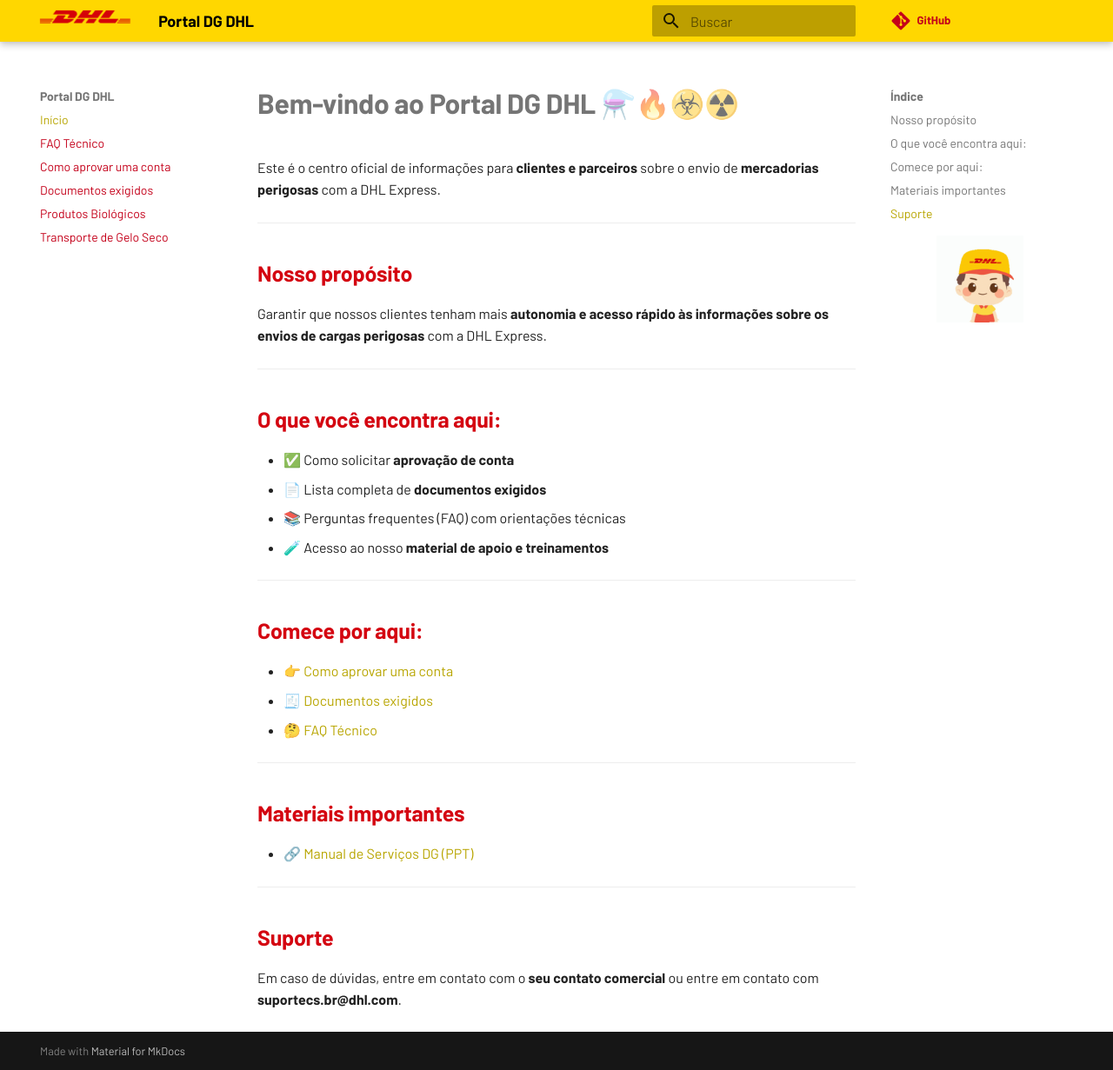
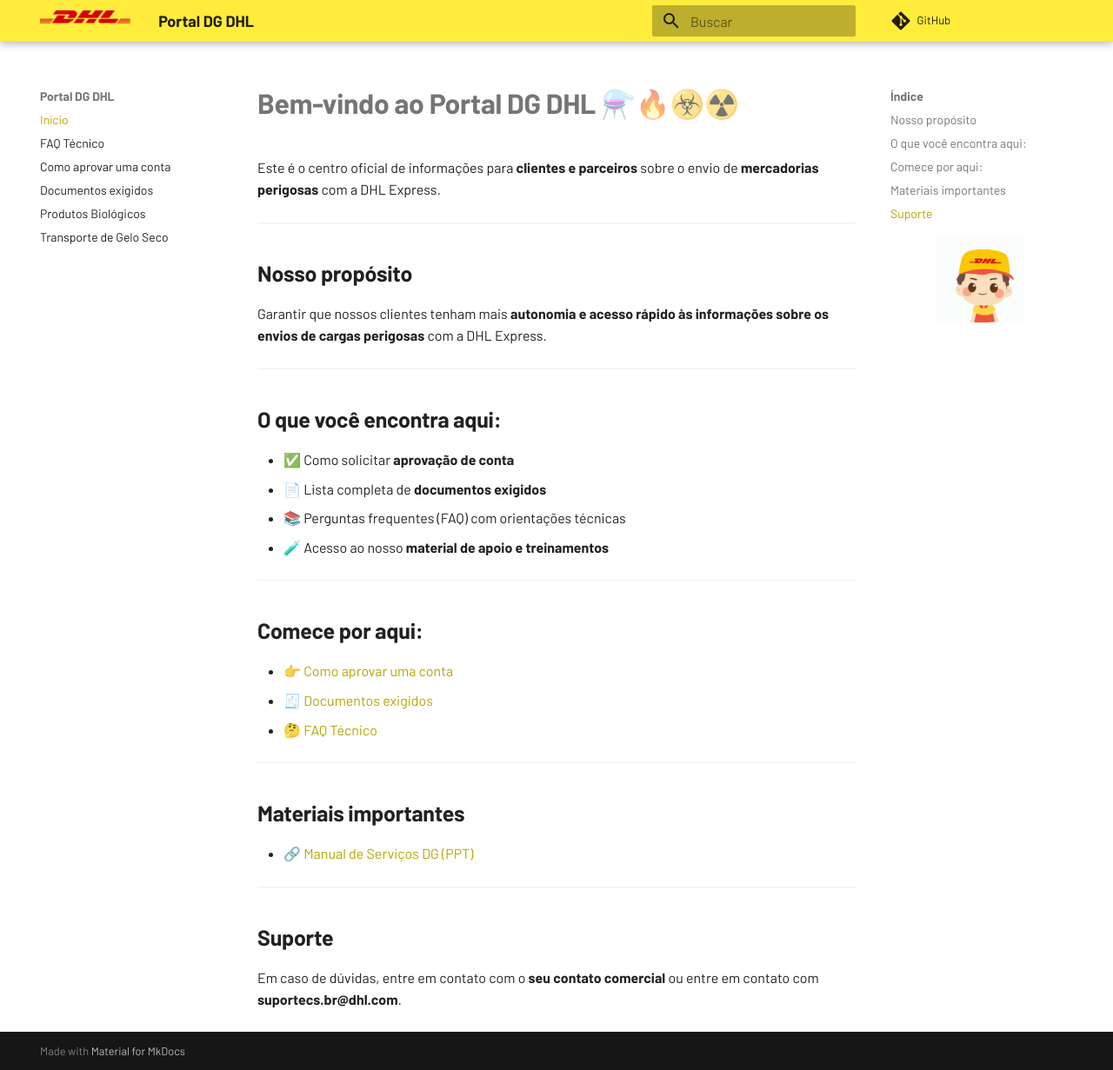
Before and after one commit to portaldangerousgoods/dpdhl, an MkDocs documentation site: the page built from docs/index.md, in a window 1280 px wide and 1231 px high. Shown: the whole window at 87% size. Built offline with MkDocs 1.6.1 and Material for MkDocs 9.7.7, drawn with Linux system fonts in a browser that asks for light colours; comment, search, counter and statistics services are not loaded.

Commit message:
Update mkdocs.yml

```diff
--- a/mkdocs.yml
+++ b/mkdocs.yml
@@ -31,3 +31,6 @@
 
 extra_css:
   - extra.css
+
+extra_css:
+  - overrides/stylesheets/extra.css
```
